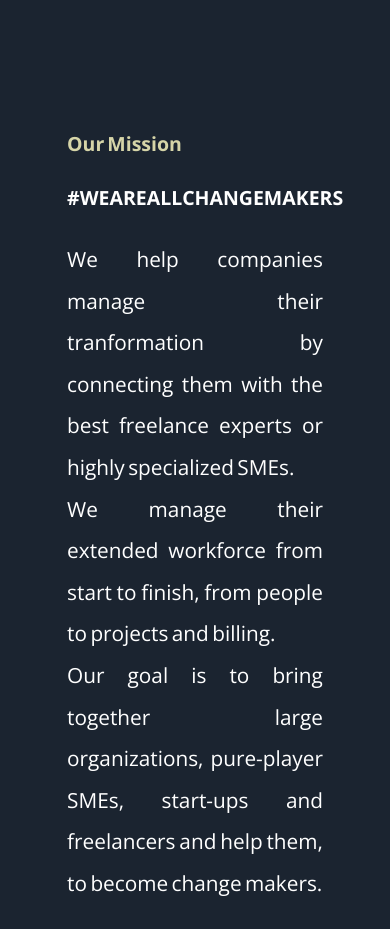
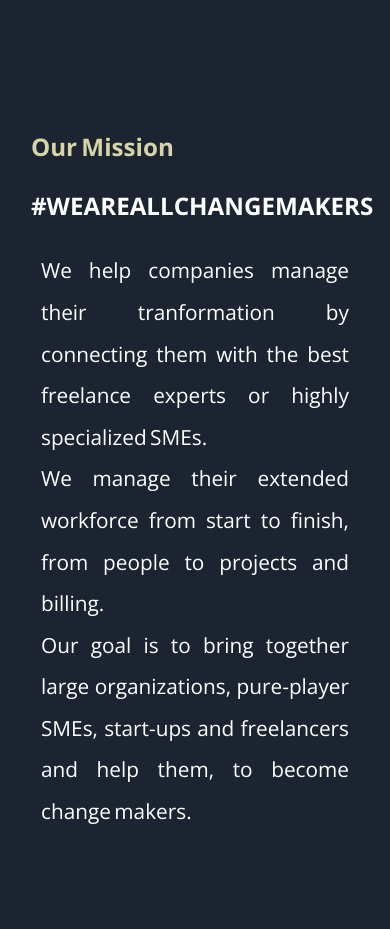
Before and after one commit to hnsnl15/headhunting_site_AHM, a React (Vite) app: page / in a window 390 px wide. Shown: the part 800-1729 px from the top of the page. Built offline with nearby package versions, Linux system fonts and the light colour scheme.

Commit message:
Testing responsiveness..

```diff
--- a/css/style.css
+++ b/css/style.css
@@ -374,6 +374,11 @@ body {
 }
 
 @media screen and (max-width: 550px) {
+  .mission-section {
+    padding: 0;
+    margin: 0 auto;
+    width: 100vw;
+  }
   .our-mission {
     flex-direction: column-reverse;
   }
@@ -386,15 +391,16 @@ body {
     margin: 0 auto;
   }
   .our-mission-text {
-    width: 100vw;
     margin: 0 auto;
     padding: 0;
     display: grid;
     place-items: center;
   }
   .our-mission-text h1 {
-    font-size: 5vw;
-    width: max-content;
+    font-size: 6.2vw;
+    padding: 0;
+    margin: 0 auto;
+    transform: translateX(-10px);
   }
 }
 
@@ -402,6 +408,7 @@ body {
   .main-banner-section-1 h1 {
     padding: 0rem;
   }
+  .main-banner-section-2,
   .main-banner-section-2 div svg {
     display: none;
   }
--- a/style.scss
+++ b/style.scss
@@ -367,6 +367,11 @@ body {
     }
 }
 @media screen and (max-width: 550px) {
+    .mission-section {
+        padding: 0;
+        margin: 0 auto;
+        width: 100vw;
+    }
     .our-mission {
         flex-direction: column-reverse;
     }
@@ -379,15 +384,16 @@ body {
         margin: 0 auto;
     }
     .our-mission-text {
-        width: 100vw;
         margin: 0 auto;
         padding: 0;
         display: grid;
         place-items: center;
 
         h1 {
-            font-size: 5vw;
-            width: max-content;
+            font-size: 6.2vw;
+            padding: 0;
+            margin: 0 auto;
+            transform: translateX(-10px);
         }
     }
 }
@@ -397,6 +403,7 @@ body {
             padding: 0rem;
         }
     }
+    .main-banner-section-2,
     .main-banner-section-2 div svg {
         display: none;
     }
```
